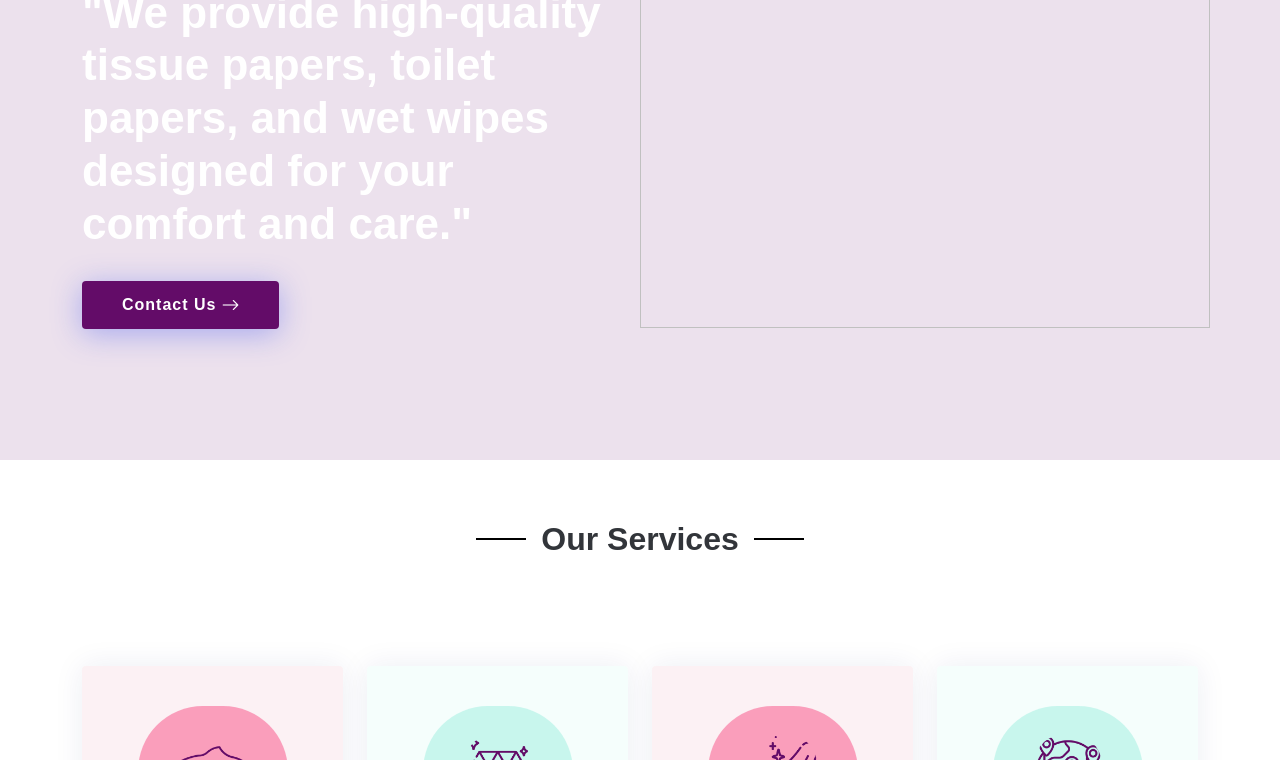
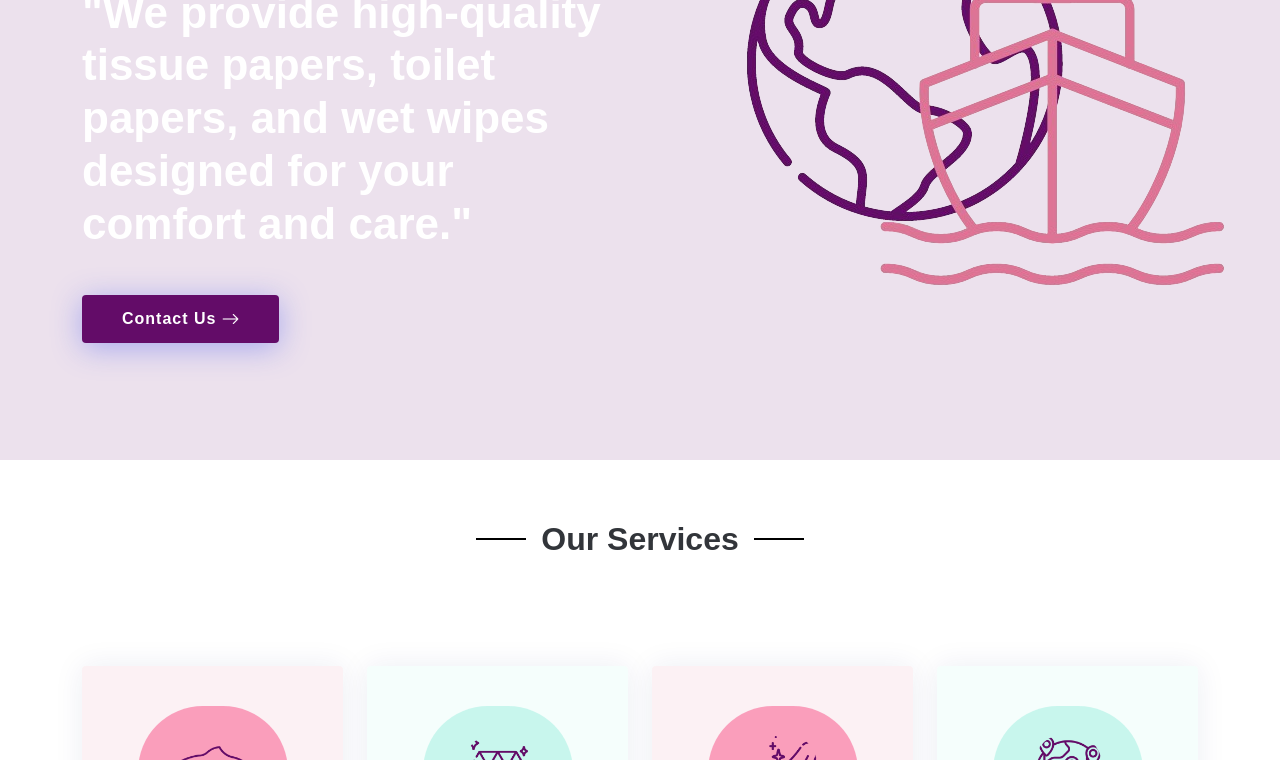
Before and after one commit to Harshit25102000/vagadiya-exim_frontend, a plain HTML site: page index.html in a window 1280 px wide. Shown: the part 340-1100 px from the top of the page. Drawn offline with nearby package versions, Linux system fonts and the light colour scheme.

Commit message:
added hero img and product details page

```diff
--- a/assets/css/main.css
+++ b/assets/css/main.css
@@ -871,7 +871,8 @@ section,
   }
 
   .hero .hero-img img {
-    width: 100%;
+
+
   }
 }
 
@@ -995,7 +996,7 @@ section,
   justify-content: center;
 }
 
-.hero img {
+/* .hero img {
   position: absolute;
   inset: 0;
   display: block;
@@ -1004,7 +1005,7 @@ section,
   -o-object-fit: cover;
   object-fit: cover;
   z-index: 1;
-}
+} */
 
 .hero:before {
   content: "";
@@ -3245,7 +3246,14 @@ section,
     position: relative;
     left: -30%;
   }
-}
+
+  .header-img{
+    margin-left: 15%;
+  }
+
+}
+
+
 
 .strip{
   background: rgb(208,27,218);
--- a/index.html
+++ b/index.html
@@ -10,7 +10,7 @@
   <meta content="" name="keywords">
 
   <!-- Favicons -->
-  <link href="assets/img/favicon.jpg" rel="icon">
+  <link href="assets/img/favicon.ico" rel="icon">
 
 
   <link rel="preconnect" href="https://fonts.googleapis.com">
@@ -78,7 +78,7 @@
 
   <div class="container">
     <div class="row">
-      <div class="col-lg-6 d-flex flex-column justify-content-center">
+      <div class="col-lg-6 d-flex flex-column justify-content-around">
         <h1 data-aos="fade-up">Premium Hygiene Essentials</h1>
         <h2 data-aos="fade-up" data-aos-delay="400">"We provide high-quality tissue papers, toilet papers, and wet wipes designed for your comfort and care."</h2>
         <div data-aos="fade-up" data-aos-delay="600">
@@ -90,8 +90,8 @@
           </div>
         </div>
       </div>
-      <div class="col-lg-6 hero-img" data-aos="zoom-out" data-aos-delay="200">
-        <img src="assets/img/hero-img.png" class="img-fluid" alt="">
+      <div class="col-lg-6 " data-aos="zoom-out" data-aos-delay="200">
+        <img src="assets/img/hero-img.png"  class="img-fluid header-img header-img" alt="">
       </div>
     </div>
   </div>
```
Also changed, not shown: assets/img/hero-img.png (added).
